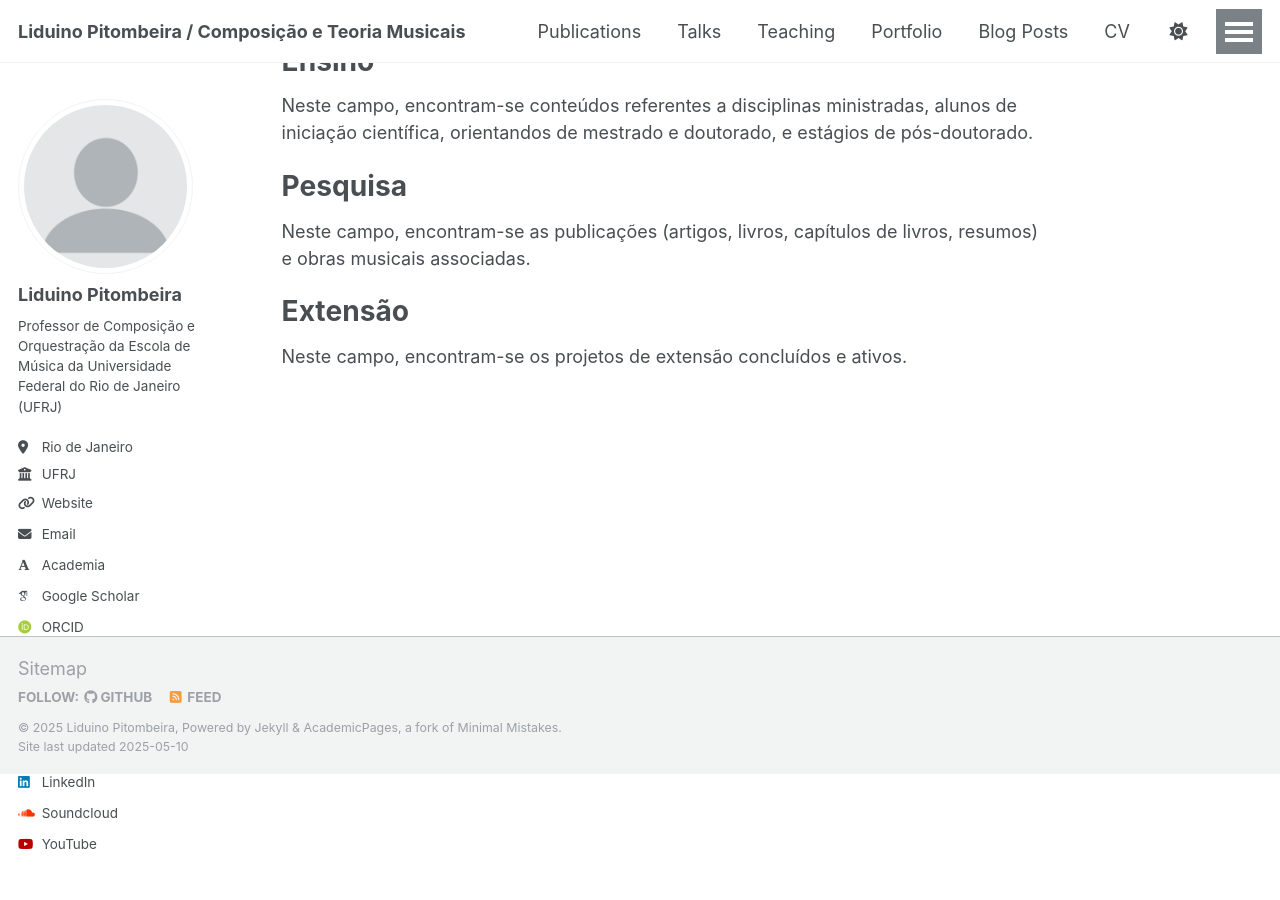
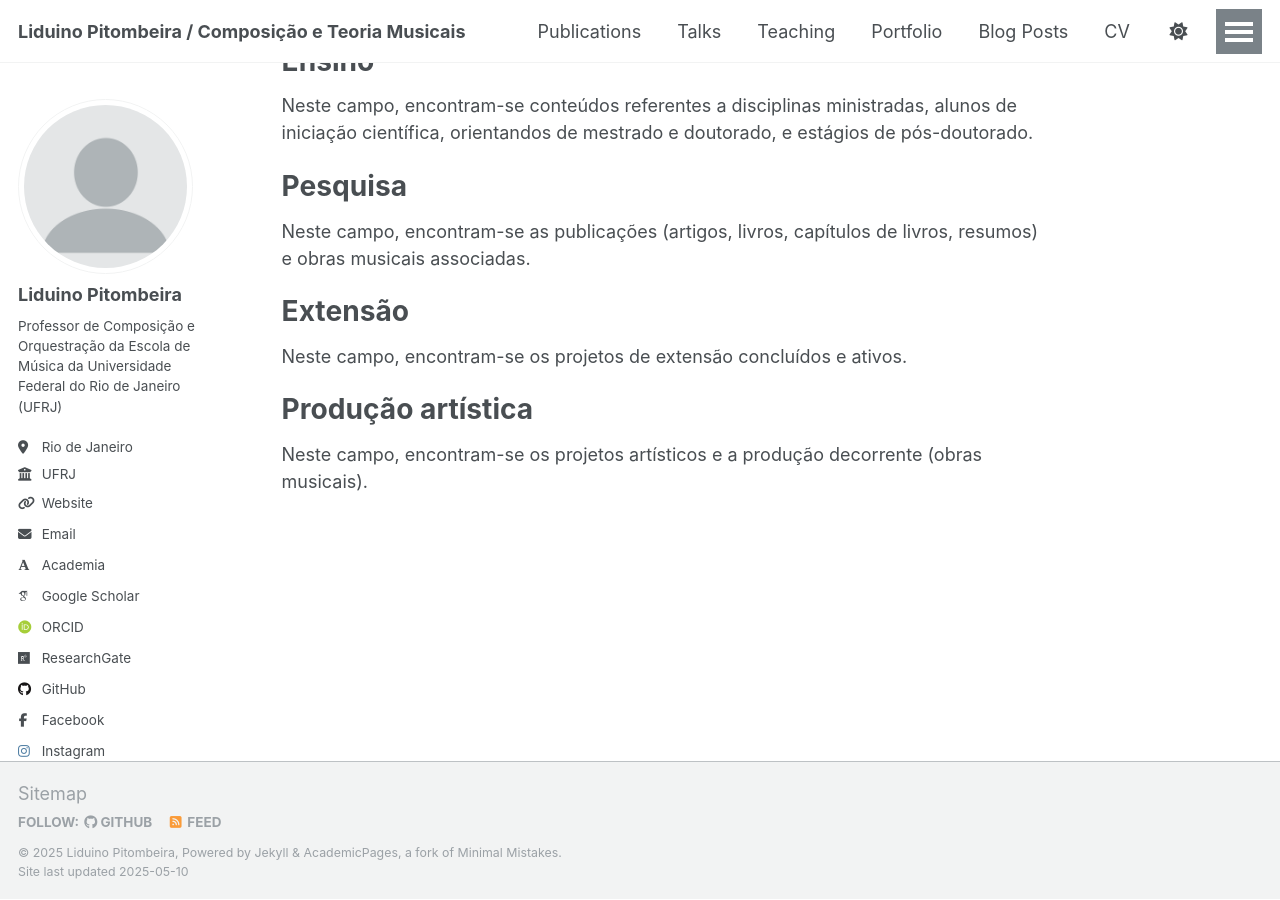
Before and after one commit to liduinopitombeira/liduinopitombeira.github.io, a Jekyll site: the page built from _pages/about.md, in a window 1280 px wide and 900 px high, scrolled down 687 px. Built offline with Jekyll 4.4.1, drawn with Linux system fonts in a browser that asks for light colours; some web fonts are replaced.

Commit message:
Update about.md

```diff
--- a/_pages/about.md
+++ b/_pages/about.md
@@ -20,3 +20,7 @@ Neste campo, encontram-se as publicações (artigos, livros, capítulos de livro
 Extensão
 ======
 Neste campo, encontram-se os projetos de extensão concluídos e ativos.
+
+Produção artística
+======
+Neste campo, encontram-se os projetos artísticos e a produção decorrente (obras musicais).
```
